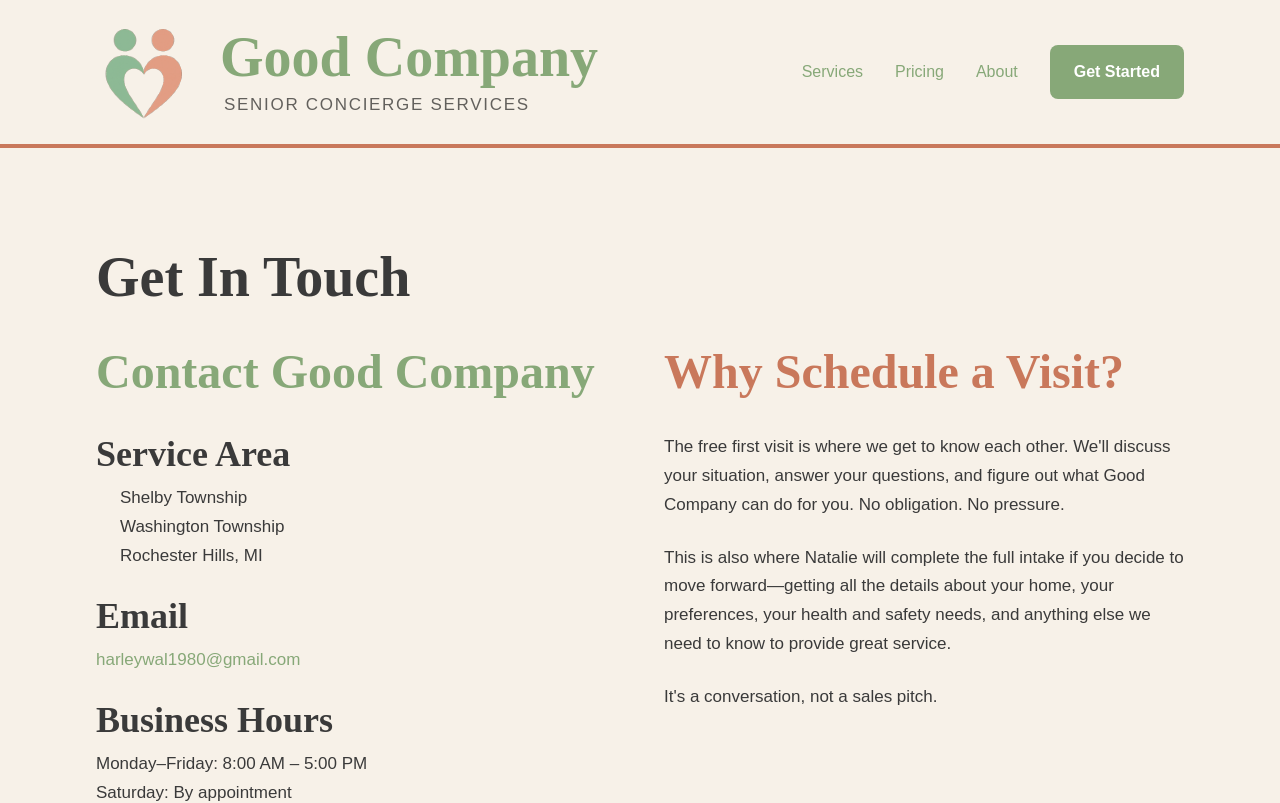
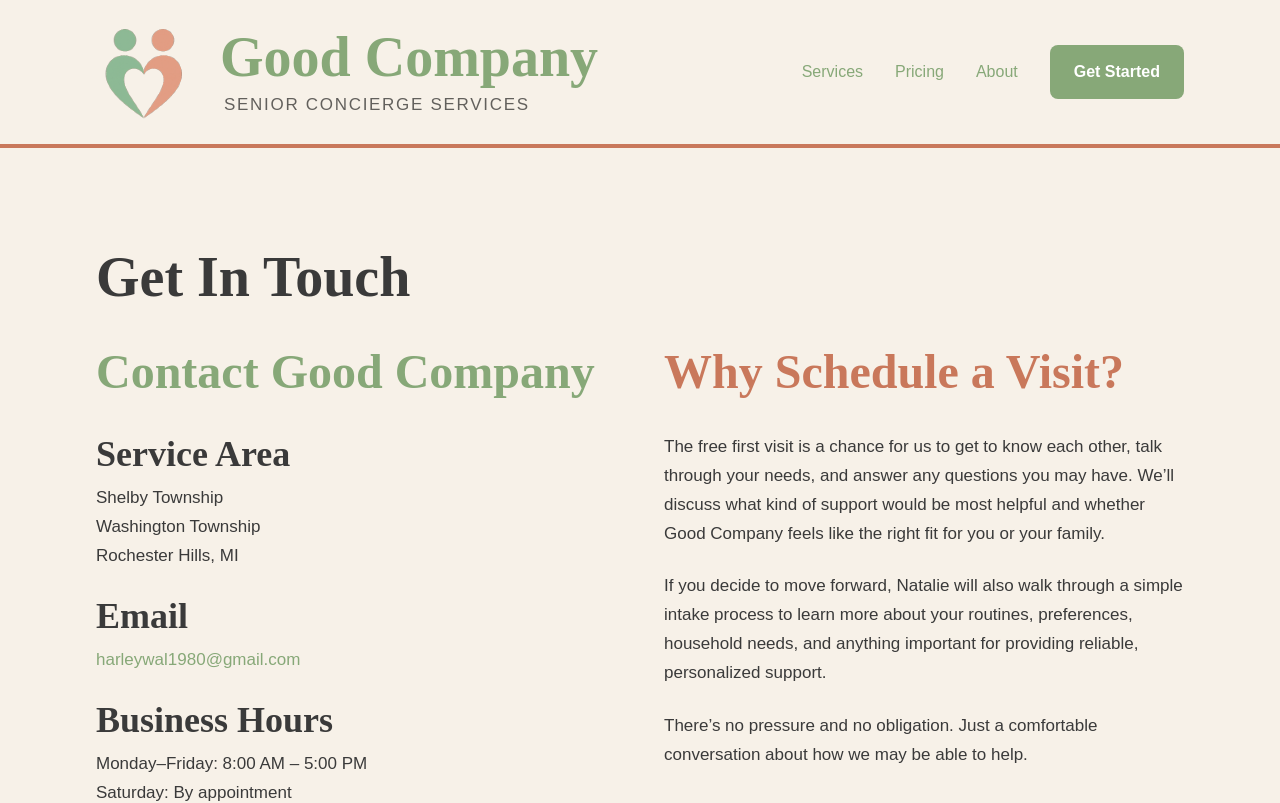
Before and after one commit to GoodCompanySCS/goodcompany-scs, a Next.js app: page /contact in a window 1280 px wide. Shown: the top 803 px of the page. Built offline with nearby package versions, Linux system fonts and the light colour scheme.

Commit message:
Update page.tsx

```diff
--- a/app/contact/page.tsx
+++ b/app/contact/page.tsx
@@ -13,7 +13,7 @@ export default function Contact() {
               <div className="space-y-6">
                 <div>
                   <h3 className="font-semibold mb-2" style={{ color: 'var(--charcoal)' }}>Service Area</h3>
-                  <p className="list-disc pl-6 space-y-2">
+                  <p className="text-base">
                     Shelby Township<br />
                     Washington Township<br />
                     Rochester Hills, MI
@@ -51,13 +51,13 @@ export default function Contact() {
             <div>
               <h2 style={{ color: 'var(--terracotta)' }} className="text-2xl mb-8">Why Schedule a Visit?</h2>
               <p className="text-base mb-6">
-                The free first visit is where we get to know each other. We'll discuss your situation, answer your questions, and figure out what Good Company can do for you. No obligation. No pressure.
+                The free first visit is a chance for us to get to know each other, talk through your needs, and answer any questions you may have. We’ll discuss what kind of support would be most helpful and whether Good Company feels like the right fit for you or your family.
               </p>
               <p className="text-base mb-6">
-                This is also where Natalie will complete the full intake if you decide to move forward—getting all the details about your home, your preferences, your health and safety needs, and anything else we need to know to provide great service.
+                If you decide to move forward, Natalie will also walk through a simple intake process to learn more about your routines, preferences, household needs, and anything important for providing reliable, personalized support.
               </p>
               <p className="text-base">
-                It's a conversation, not a sales pitch.
+                There’s no pressure and no obligation. Just a comfortable conversation about how we may be able to help.
               </p>
             </div>
           </div>
```
